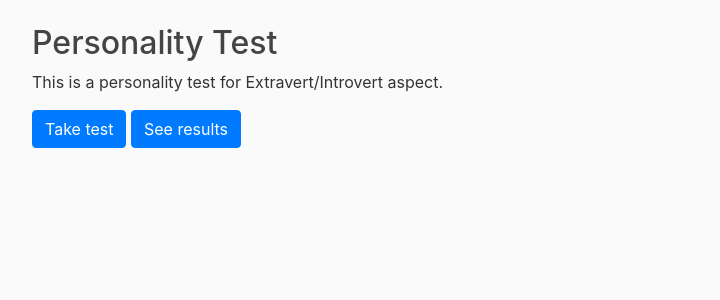
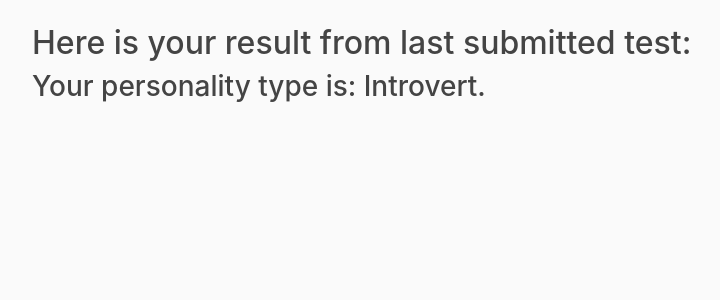
Before and after one commit to KrzysiekFel/Psycho_portal, a Django app: page /personality_test/result/ in a window 1280 px wide. Shown: the part 56-356 px from the top of the page, without its empty margins (53-773 px from the left). Run offline with Django 4.2, Linux system fonts and the light colour scheme; a user stored in the database is signed in; tables that the repository leaves empty hold one stand-in row (values such as "Sample post"); some libraries are stand-ins or nearby versions.

Commit message:
feat(person_test): add test result

```diff
--- a/fear_tracker/views.py
+++ b/fear_tracker/views.py
@@ -27,7 +27,7 @@ class FearCreateView(LoginRequiredMixin, CreateView):
 
 
 class YourChartView(LoginRequiredMixin, TemplateView):
-    template_name = 'plot_fear.html'
+    template_name = 'fear_tracker_plot.html'
 
     def get_context_data(self, **kwargs):
         context = super().get_context_data(**kwargs)
--- a/personality_test/urls.py
+++ b/personality_test/urls.py
@@ -1,8 +1,8 @@
 from django.urls import path
-from .views import personality_test, PersonalityTestView, test_result
+from .views import personality_test, PersonalityTestView, TestResultView
 
 urlpatterns = [
     path('', personality_test, name='personality-test'),
     path('new/', PersonalityTestView.as_view(), name='test-create'),
-    path('result/', test_result, name='test-result')
+    path('result/', TestResultView.as_view(), name='test-result')
 ]
--- a/personality_test/views.py
+++ b/personality_test/views.py
@@ -3,15 +3,11 @@ from django.urls import reverse_lazy
 from django.contrib import messages
 from .models import PersonalityTest
 from .forms import PersonalityForm
-from django.views.generic import CreateView
+from django.views.generic import CreateView, ListView
 from django.contrib.auth.mixins import LoginRequiredMixin
 
 
 def personality_test(request):
-    return render(request, 'personality_test.html', {'title': 'Personality Test'})
-
-
-def test_result(request):
     return render(request, 'personality_test.html', {'title': 'Personality Test'})
 
 
@@ -25,3 +21,27 @@ class PersonalityTestView(LoginRequiredMixin, CreateView):
         form.instance.author = self.request.user
         messages.success(self.request, 'Test added successfully.')
         return super().form_valid(form)
+
+
+class TestResultView(LoginRequiredMixin, ListView):
+    template_name = 'personality_test_result.html'
+    model = PersonalityTest
+
+    def get_queryset(self):
+        user = self.request.user
+        queryset = super().get_queryset().filter(author=user).values('question_1', 'question_2', 'question_3',
+                                                                     'question_4', 'question_5', 'question_6',
+                                                                     'question_7').order_by('-date_posted').first()
+        return queryset
+
+    def get_context_data(self, **kwargs):
+        context = super().get_context_data(**kwargs)
+        data = self.get_queryset()
+
+        total_sum = sum(data.values())
+        personality_type = 'Introvert'
+        if total_sum > 10:
+            personality_type = 'Extravert'
+        context['personality_type'] = personality_type
+
+        return context
--- a/templates/plot_fear.html
+++ b/templates/fear_tracker_plot.html
@@ -1,5 +1,5 @@
 {% extends 'base.html'%}
 {% block content %}
-    <h1>Twój wykres</h1>
+    <h1>Plot for your all fear levels</h1>
     <img src="{{ chart_image }}" alt="Wykres">
 {% endblock %}
--- /dev/null
+++ b/templates/personality_test_result.html
@@ -0,0 +1,5 @@
+{% extends 'base.html'%}
+{% block content %}
+    <h2>Here is your result from last submitted test:</h2>
+    <h3>Your personality type is: {{ personality_type }}.</h3>
+{% endblock %}
```
